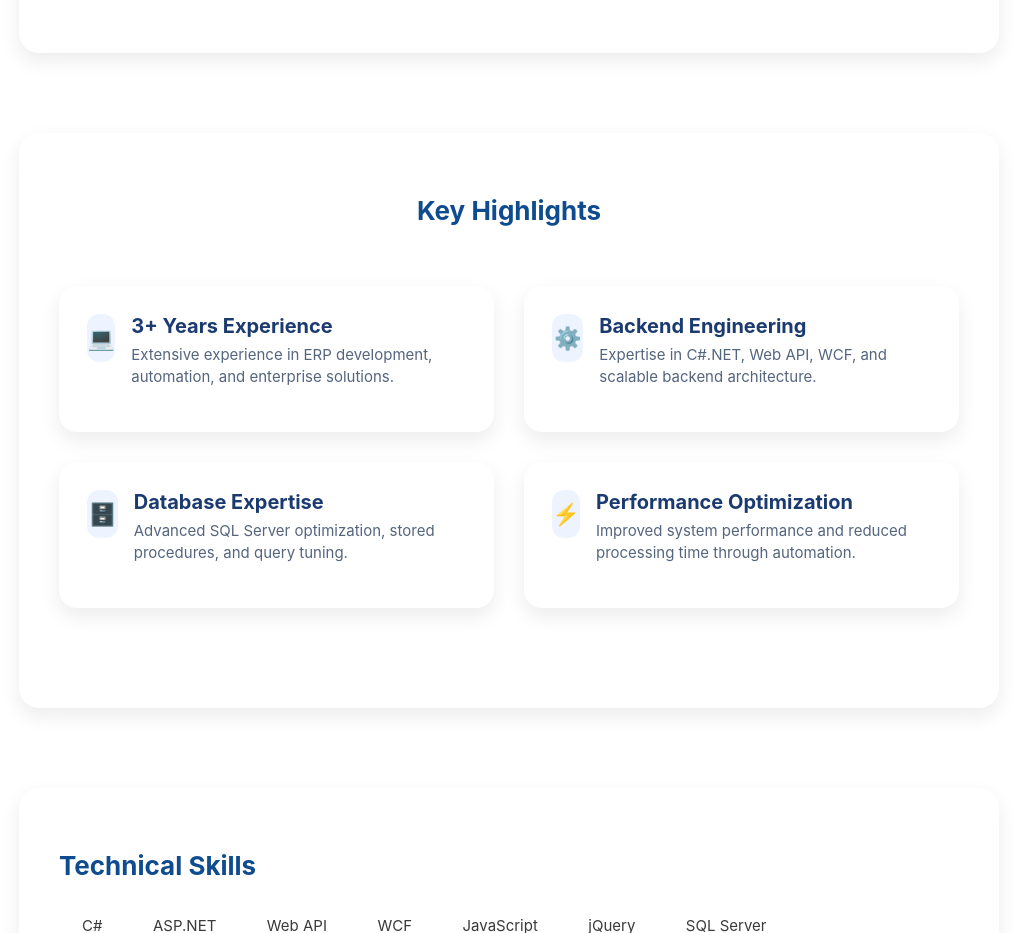
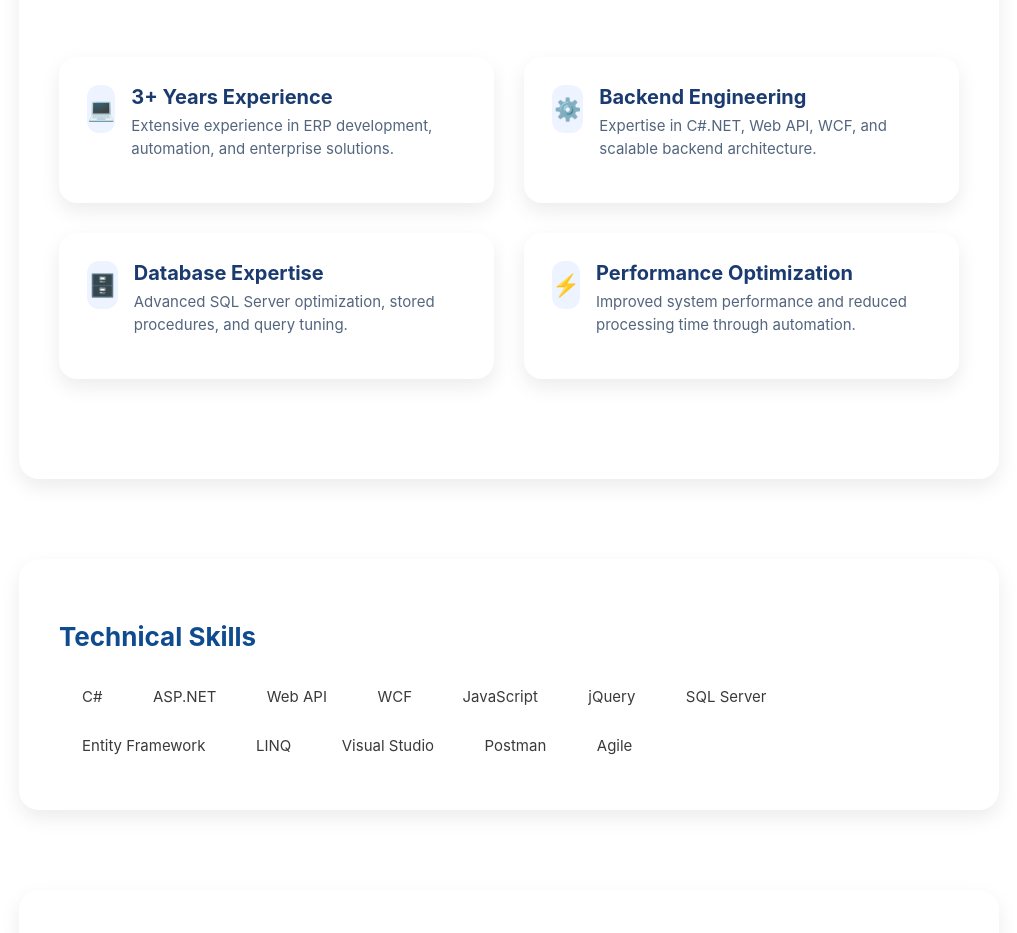
Before and after one commit to Tamilazhagan93/personal-website, a plain HTML site: page index.html in a window 1280 px wide. Shown: the part 1045-1978 px from the top of the page, without its empty margins (131-1148 px from the left). Drawn offline with Linux system fonts and the light colour scheme.

Commit message:
Update index.html

```diff
--- a/index.html
+++ b/index.html
@@ -263,11 +263,6 @@ user experience, and reducing operational bottlenecks across ERP applications.
             while staying current with emerging technologies and best practices in software development.
         </p>
     </div>
-</section>
-
-<section id="highlights">
-  <h2 style="text-align:center; color:#0e4b8f;">Key Highlights</h2>
-
   <div class="features-grid">
 
     <div class="feature-card">
```
